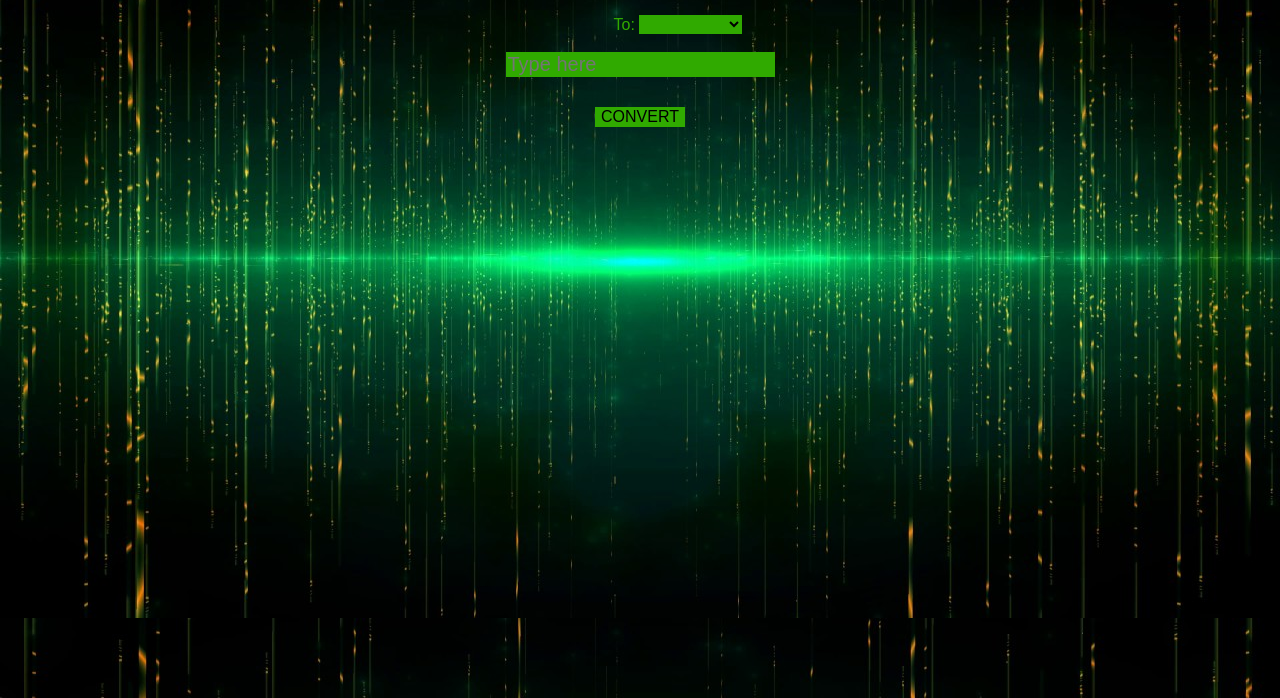
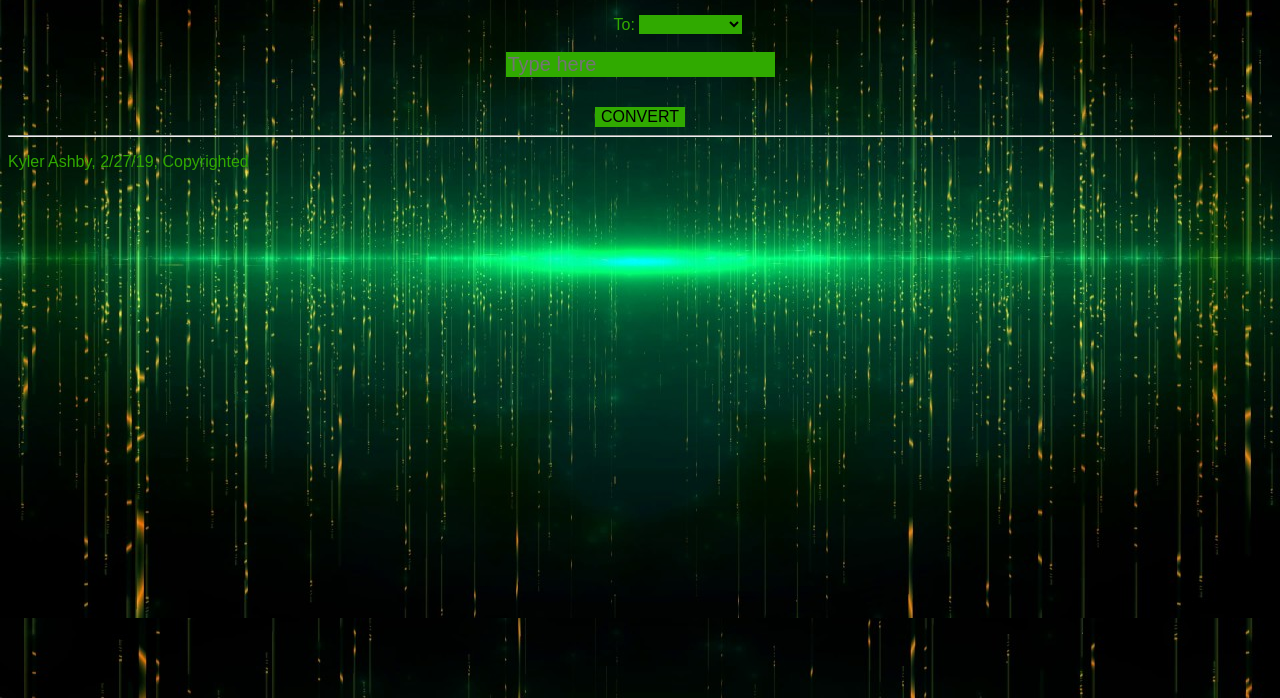
Before and after one commit to krashby4/krashby4.github.io, a plain HTML site: page unitconverter.html in a window 1280 px wide. Shown: the part 102-800 px from the top of the page. Drawn offline with Linux system fonts and the light colour scheme.

Commit message:
Added footer to unit converter and changed css

```diff
--- a/unitconverter.css
+++ b/unitconverter.css
@@ -6,6 +6,11 @@ h1 {
 
 h2 {
   text-align: center;
+  font-family: arial;
+}
+
+#footer {
+  color: #30aa00;
   font-family: arial;
 }
 
--- a/unitconverter.html
+++ b/unitconverter.html
@@ -201,4 +201,6 @@ input.addEventListener("keyup", function(event) {
 
 </div>
   </body>
+  <hr>
+ <p id="footer">Kyler Ashby, 2/27/19, Copyrighted</p>
 </html>
```
